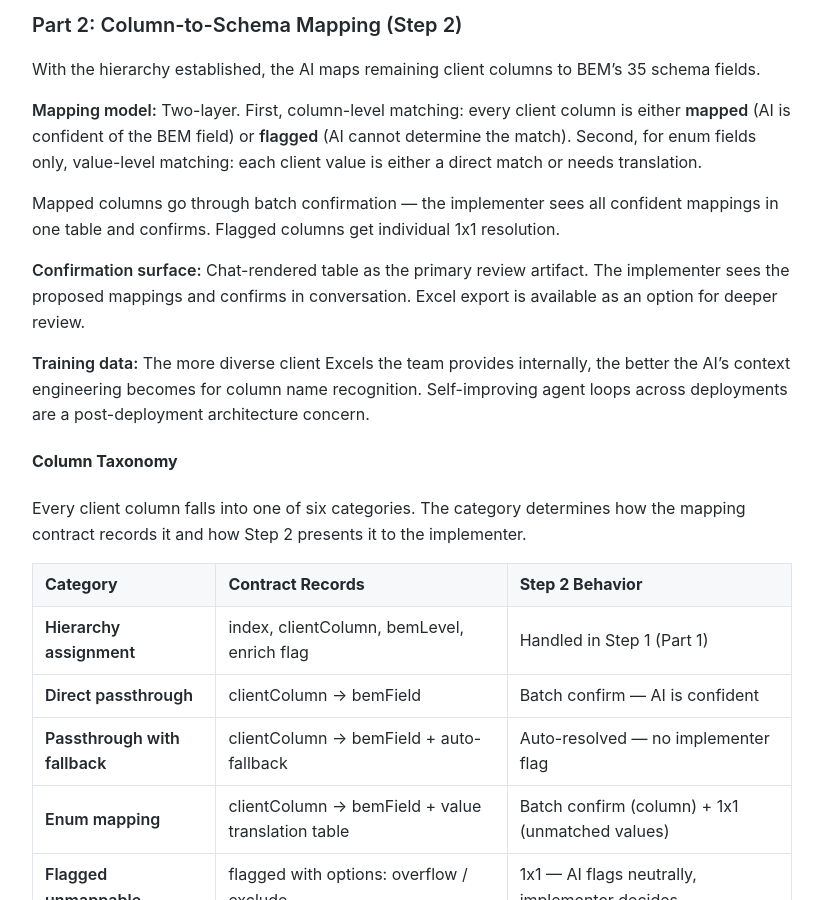
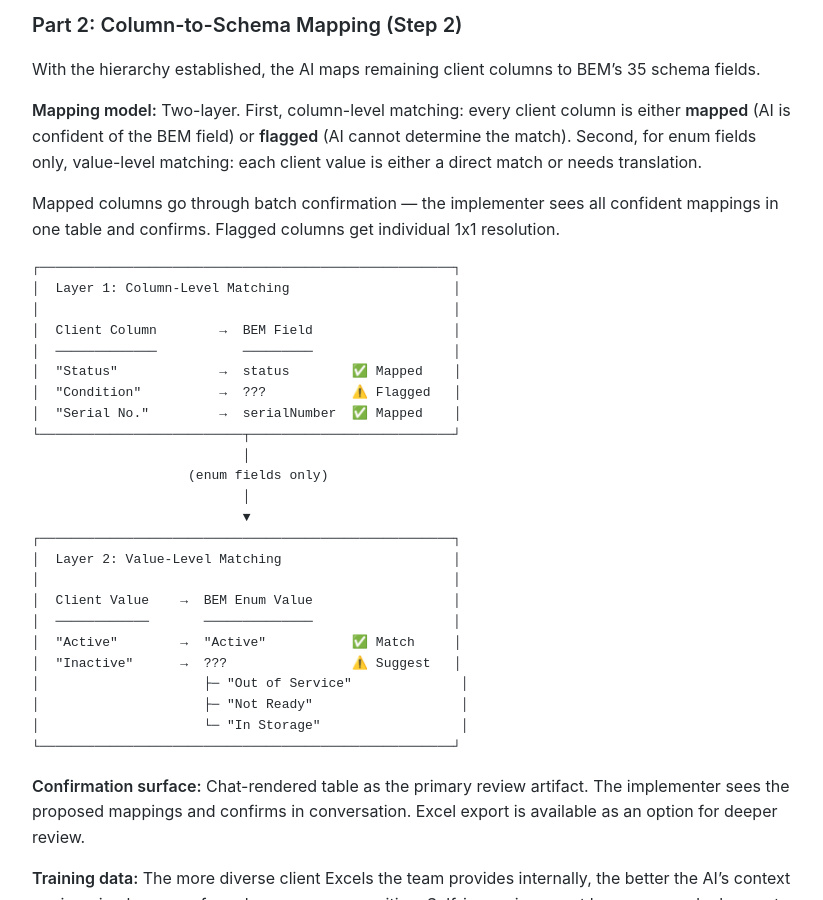
Before and after one commit to MariusWilsch/public-wilsch-ai-pages, a Jekyll site: the page built from project/archibus-fm-assistant/step-1-2-setup-phase-design.md, in a window 1280 px wide and 900 px high, scrolled down 4458 px. Shown: the whole window, without its empty margins (228-1051 px from the left). Built offline with Jekyll 4.4.1, drawn with Linux system fonts in a browser that asks for light colours; our own code applies the rules of GitHub Pages for plain Markdown files.

Commit message:
Sync from hippocampus 2026-02-26

````diff
--- a/project/archibus-fm-assistant/step-1-2-setup-phase-design.md
+++ b/project/archibus-fm-assistant/step-1-2-setup-phase-design.md
@@ -127,6 +127,33 @@ With the hierarchy established, the AI maps remaining client columns to BEM's 35
 
 Mapped columns go through batch confirmation — the implementer sees all confident mappings in one table and confirms. Flagged columns get individual 1x1 resolution.
 
+```
+┌─────────────────────────────────────────────────────┐
+│  Layer 1: Column-Level Matching                     │
+│                                                     │
+│  Client Column        →  BEM Field                  │
+│  ─────────────           ─────────                  │
+│  "Status"             →  status        ✅ Mapped    │
+│  "Condition"          →  ???           ⚠️ Flagged   │
+│  "Serial No."         →  serialNumber  ✅ Mapped    │
+└──────────────────────────┬──────────────────────────┘
+                           │
+                    (enum fields only)
+                           │
+                           ▼
+┌─────────────────────────────────────────────────────┐
+│  Layer 2: Value-Level Matching                      │
+│                                                     │
+│  Client Value    →  BEM Enum Value                  │
+│  ────────────       ──────────────                  │
+│  "Active"        →  "Active"           ✅ Match     │
+│  "Inactive"      →  ???                ⚠️ Suggest   │
+│                     ├─ "Out of Service"              │
+│                     ├─ "Not Ready"                   │
+│                     └─ "In Storage"                  │
+└─────────────────────────────────────────────────────┘
+```
+
 **Confirmation surface:** Chat-rendered table as the primary review artifact. The implementer sees the proposed mappings and confirms in conversation. Excel export is available as an option for deeper review.
 
 **Training data:** The more diverse client Excels the team provides internally, the better the AI's context engineering becomes for column name recognition. Self-improving agent loops across deployments are a post-deployment architecture concern.
````
